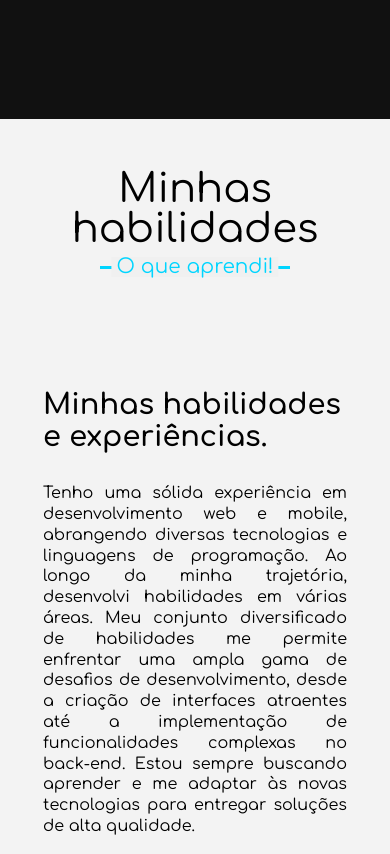
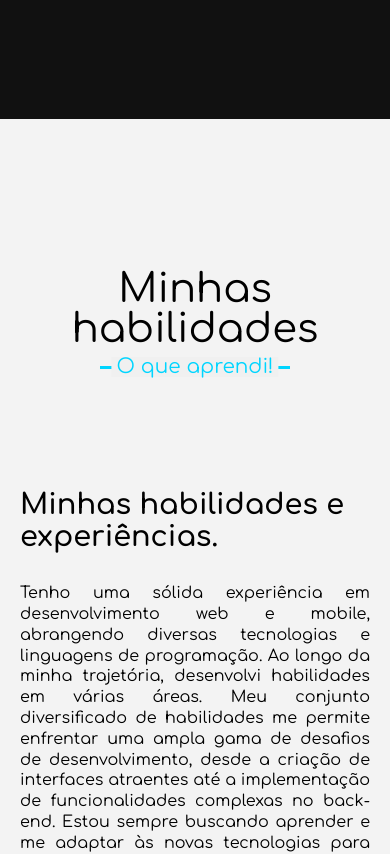
Before and after one commit to Everaldo-Martins/portifolio, a React (Vite) app: page / in a window 390 px wide. Shown: the part 4104-4958 px from the top of the page. Built offline with nearby package versions, Linux system fonts and the light colour scheme.

Commit message:
Upgrade referência do diretório root

```diff
--- a/src/components/menu.tsx
+++ b/src/components/menu.tsx
@@ -19,7 +19,7 @@ const Menu: React.FC = () => {
         <nav className="navbar">
             <div className="max-width">
                 <div className="logo">
-                    <a href="/"><img src={logo} alt="EMD" /></a>
+                    <a href="./"><img src={logo} alt="EMD" /></a>
                 </div>
                 <ul className="menu">
                     <li><a href="#home">Home</a></li>
--- a/src/style/index.css
+++ b/src/style/index.css
@@ -1186,7 +1186,10 @@ footer .copy {
 
     .skills {
         width: 100%;
-        padding: 50px 0;
+    }
+
+    .skills .max-width {
+        padding: 50px 0 0 0;
     }
 
     .experience .exp-content .card {
```
